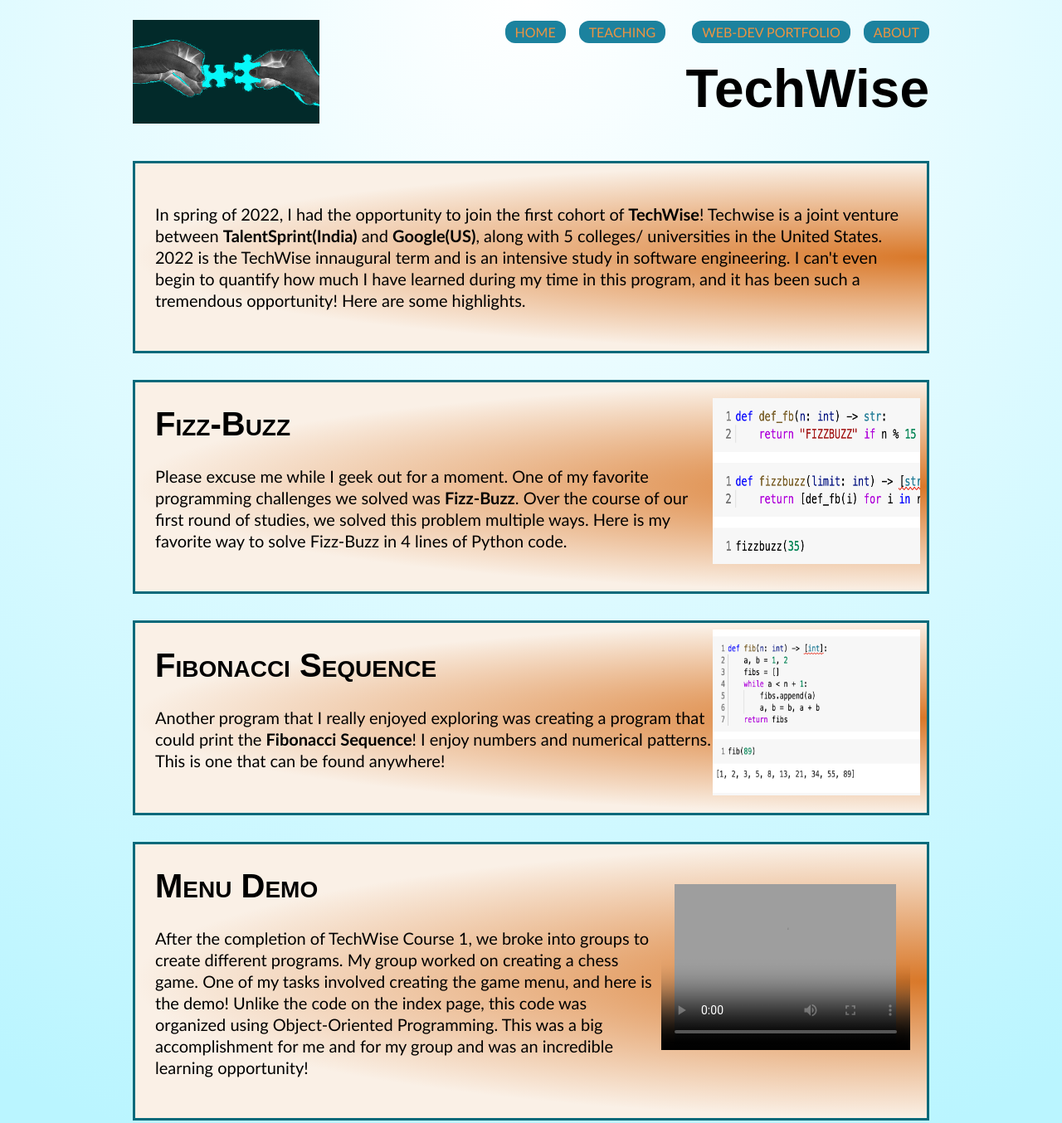
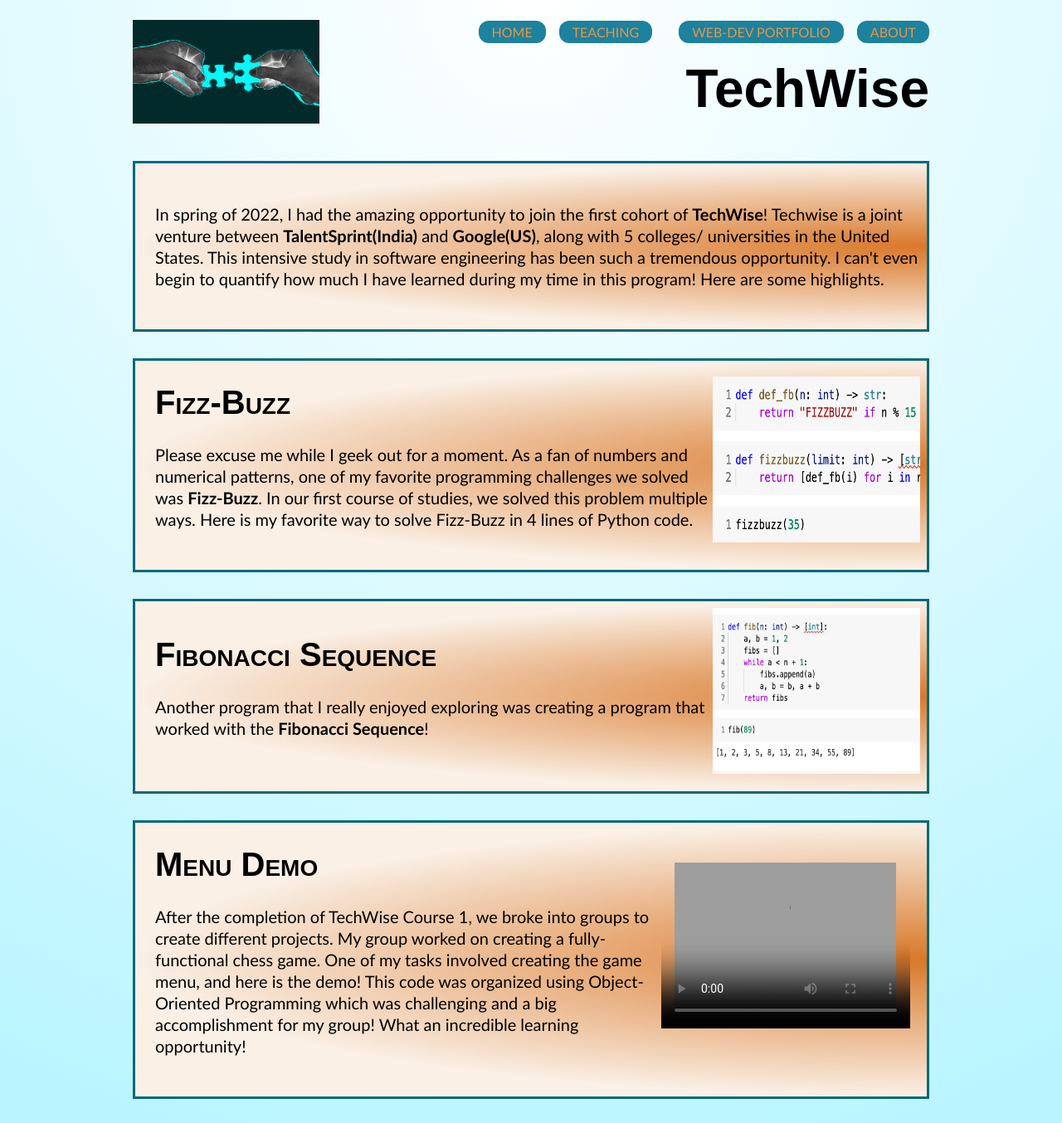
Before and after one commit to pghgal317/Portfolio, a plain HTML site: page techwise.html in a window 1280 px wide. Shown: the top 1354 px of the page at 83% size. Drawn offline with Linux system fonts and the light colour scheme; grey boxes are pictures that could not be loaded; a web font is replaced by a local one.

Commit message:
Fixed typos and wording

```diff
--- a/css/portfolio.css
+++ b/css/portfolio.css
@@ -44,7 +44,7 @@ h1 {
     padding-top: 1rem;
 }
 .btn {
-    padding: .25rem .75rem;
+    padding: .25rem 1rem;
     border-radius: .75rem;
     font-size: 1rem;
     text-transform: uppercase;
--- a/techwise.html
+++ b/techwise.html
@@ -31,18 +31,17 @@
 <main>
   <section class="techwise-intro">
     <div class="techwise-intro-text">
-      <p> In spring of 2022, I had the opportunity to join the first cohort of <b>TechWise</b>!
+      <p> In spring of 2022, I had the amazing opportunity to join the first cohort of <b>TechWise</b>!
         Techwise is a joint venture between <b>TalentSprint(India)</b> and <b>Google(US)</b>, along with 5
-        colleges/ universities in the United States.  2022 is the TechWise innaugural term and
-      is an intensive study in software engineering.  I can't even begin to quantify how much
-    I have learned during my time in this program, and it has been such a tremendous opportunity!  Here are some highlights. </p>
+        colleges/ universities in the United States.  This intensive study in software engineering has been such
+        a tremendous opportunity.  I can't even begin to quantify how much I have learned during my time in this program! Here are some highlights. </p>
       </div>
     </section>
     <section class="techwise-intro">
       <div class="techwise-intro-text">
         <h2> Fizz-Buzz </h2>
-        <p> Please excuse me while I geek out for a moment.  One of my favorite programming challenges
-        we solved was <b>Fizz-Buzz</b>.  Over the course of our first round of studies, we solved this problem
+        <p> Please excuse me while I geek out for a moment.  As a fan of numbers and numerical patterns, one of my favorite programming challenges
+        we solved was <b>Fizz-Buzz</b>.  In our first course of studies, we solved this problem
       multiple ways.  Here is my favorite way to solve Fizz-Buzz in 4 lines of Python code. </p>
         </div>
         <div class="techwise-intro-image">
@@ -53,9 +52,8 @@
     <section class="techwise-intro">
       <div class="techwise-intro-text">
         <h2> Fibonacci Sequence </h2>
-        <p> Another program that I really enjoyed exploring was creating a program that could print
-        the <b>Fibonacci Sequence</b>!  I enjoy numbers and numerical patterns.  This is one that can be
-      found anywhere! </p>
+        <p> Another program that I really enjoyed exploring was creating a program that worked with
+        the <b>Fibonacci Sequence</b>! </p>
         </div>
         <div class="techwise-intro-image">
           <img src="img/fibs1.png" alt="Website1" width="250px" height="200px">
@@ -64,10 +62,10 @@
     <section class="techwise-intro">
       <div class="techwise-intro-text">
         <h2> Menu Demo </h2>
-        <p> After the completion of TechWise Course 1, we broke into groups to create different programs.  My
-        group worked on creating a chess game.  One of my tasks involved creating the game menu, and here is the demo!
-        Unlike the code on the index page, this code was organized using Object-Oriented Programming.  This was a big accomplishment
-    for me and for my group and was an incredible learning opportunity! </p>
+        <p> After the completion of TechWise Course 1, we broke into groups to create different projects.  My
+        group worked on creating a fully-functional chess game.  One of my tasks involved creating the game menu, and here is the demo!
+        This code was organized using Object-Oriented Programming which was challenging and a big accomplishment
+    for my group!  What an incredible learning opportunity! </p>
         </div>
         <div class="techwise-intro-video">
           <video src="video/menu_demo.mp4"
```
Also changed, not shown: WebDevPortfolio.html (+6 -6 lines), teaching.html (+5 -6 lines).
